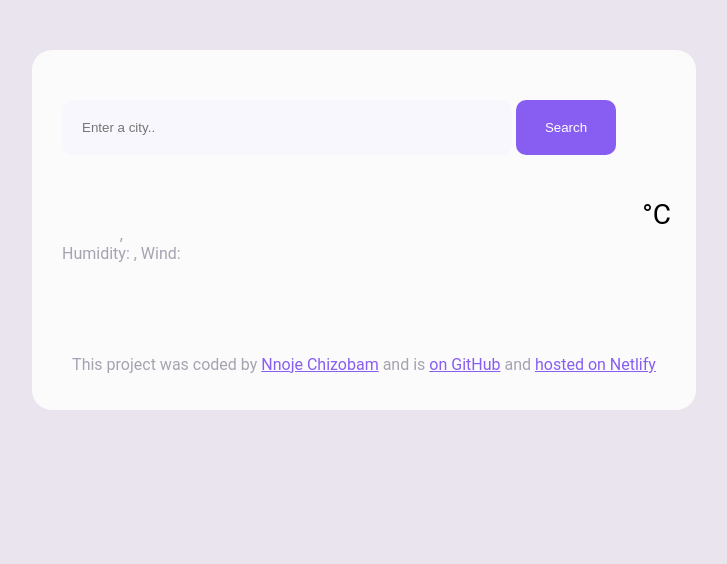
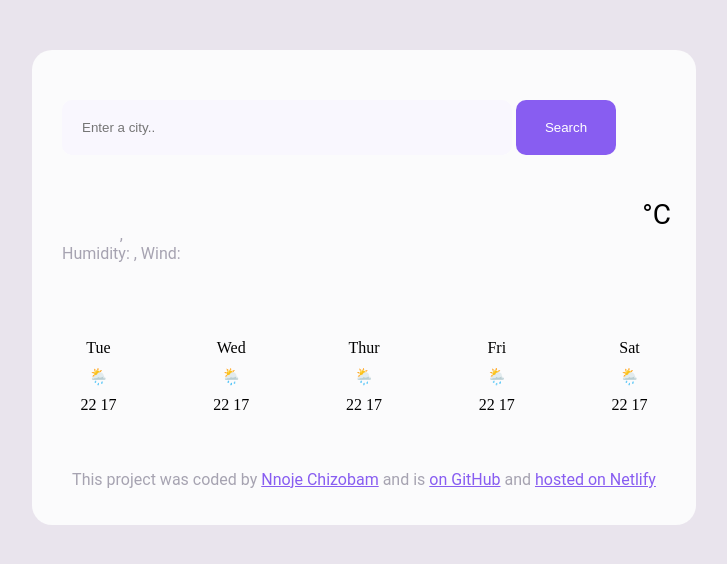
Before and after one commit to Zobam1/FRONT-END-PROJECT---WEATHER-APP, a plain HTML site: page index.html in a window 1280 px wide. Shown: the whole page, without its empty margins (276-1003 px from the left). Drawn offline with nearby package versions, Linux system fonts and the light colour scheme; no server answers.

Commit message:
added forecast section

```diff
--- a/index.html
+++ b/index.html
@@ -39,6 +39,7 @@
           </div>
         </div>
       </main>
+      <section class="forecast-section" id="forecast-section"></section>
       <footer>
         <p>
           This project was coded by
--- a/weather-app.css
+++ b/weather-app.css
@@ -70,6 +70,14 @@ strong {
   right: 25px;
   top: -50px;
 }
+.forecast-section {
+  display: flex;
+  justify-content: space-around;
+  padding-bottom: 40px;
+}
+.forecast-icon {
+  padding: 10px;
+}
 footer {
   color: #27214266;
   text-align: center;
--- a/weather-app.js
+++ b/weather-app.js
@@ -39,7 +39,17 @@ function callAxios(event) {
 
   axios.get(url).then(showValues);
 }
-
+function forecast() {
+  let days = ["Tue", "Wed", "Thur", "Fri", "Sat"];
+  let forecastSection = document.querySelector("#forecast-section");
+  days.forEach(function (day) {
+    forecastSection.innerHTML += `<span
+          ><div>${day}</div>
+          <div class="forecast-icon">🌦️</div>
+          <div><span>22 </span><span>17</span></div></span
+        >`;
+  });
+}
 let grabForm = document.querySelector("#form");
 grabForm.addEventListener("submit", callAxios);
 
@@ -48,3 +58,4 @@ axios
     "https://api.shecodes.io/weather/v1/current?query=paris&key=at32a2043d2f18b00363437fb0ffa1ob&units=metric"
   )
   .then(showValues);
+forecast();
```
